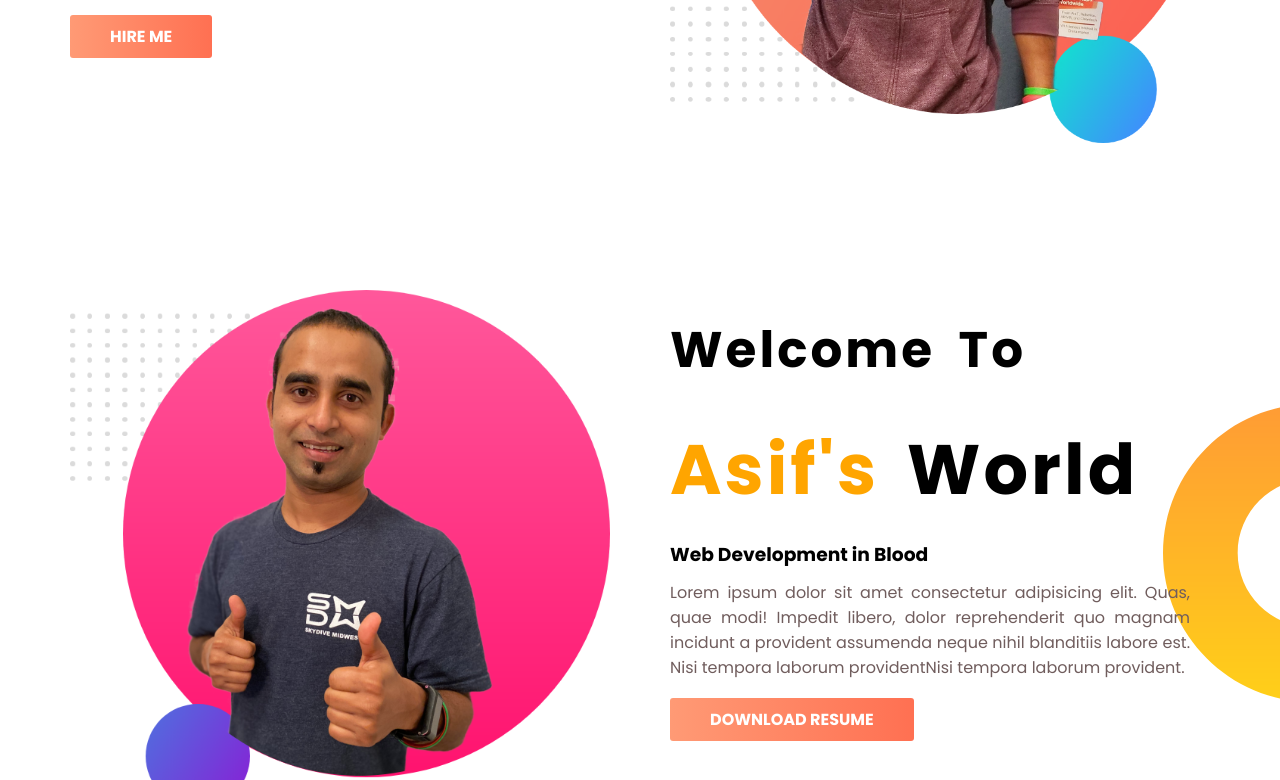
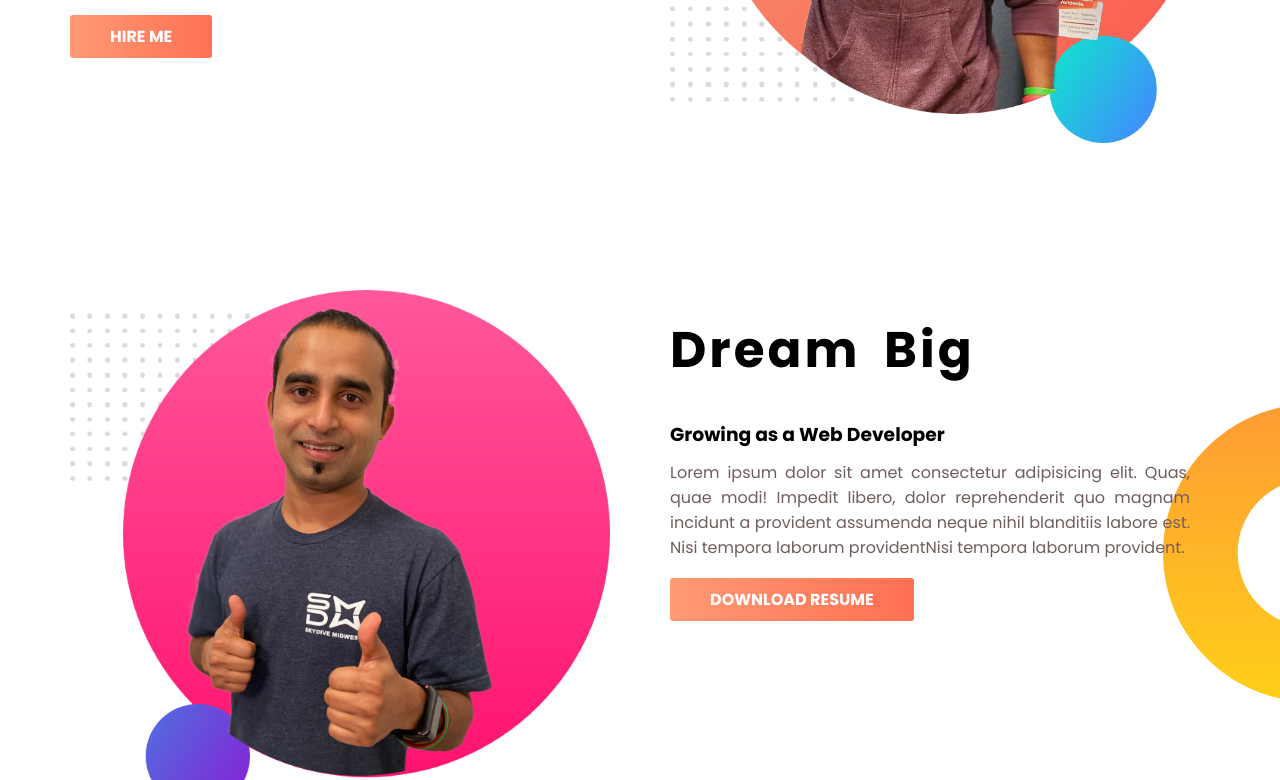
Before and after one commit to abuabddullah/my-portfolio, a plain HTML site: page index.html in a window 1280 px wide. Shown: the part 423-1203 px from the top of the page. Drawn offline with Linux system fonts and the light colour scheme.

Commit message:
dream big  section complete by small editing

```diff
--- a/index.html
+++ b/index.html
@@ -46,9 +46,8 @@
         </div>
 
         <div class="leftBanner rightDreamBig w-50">
-            <h1>Welcome To</h1>
-            <h1 class="name"><span>Asif's</span> World</h1>
-            <h3>Web Development in Blood</h3>
+            <h1>Dream Big</h1>
+            <h3>Growing as a Web Developer</h3>
             <p>Lorem ipsum dolor sit amet consectetur adipisicing elit. Quas, quae modi! Impedit libero, dolor
             reprehenderit quo magnam incidunt a provident assumenda neque nihil blanditiis labore est. Nisi tempora
             laborum providentNisi tempora
```
